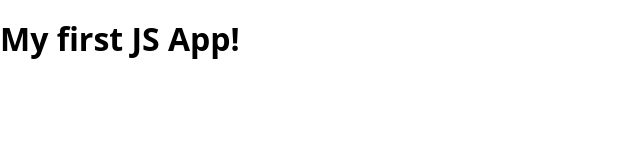
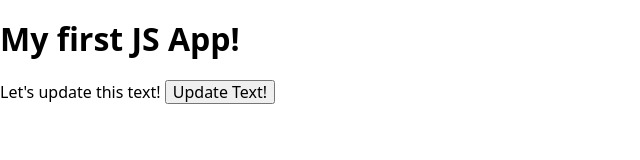
Before and after one commit to Christiano1642/HW7rep, a website: page index.html in a window 1280 px wide. Shown: the whole page, without its empty margins (0-640 px from the left). Drawn offline with nearby package versions, Linux system fonts and the light colour scheme.

Commit message:
Add button and p tag

```diff
--- a/index.html
+++ b/index.html
@@ -15,6 +15,11 @@
   </head>
   <body>
     <h1>My first JS App!</h1>
+
+    <p>Let's update this text!
+
+      <button>Update Text!</button>
+    </p>
     <!-- 'Connect' JS to this HTML file. -->
     <script src="./scripts.js"></script>
   </body>
```
